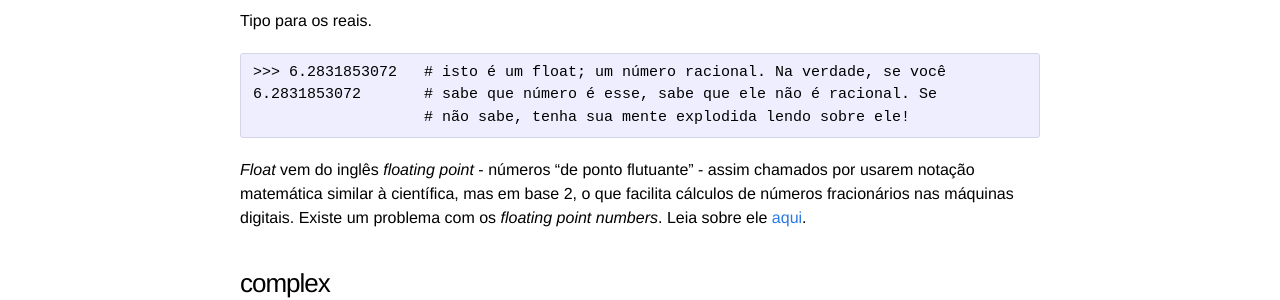
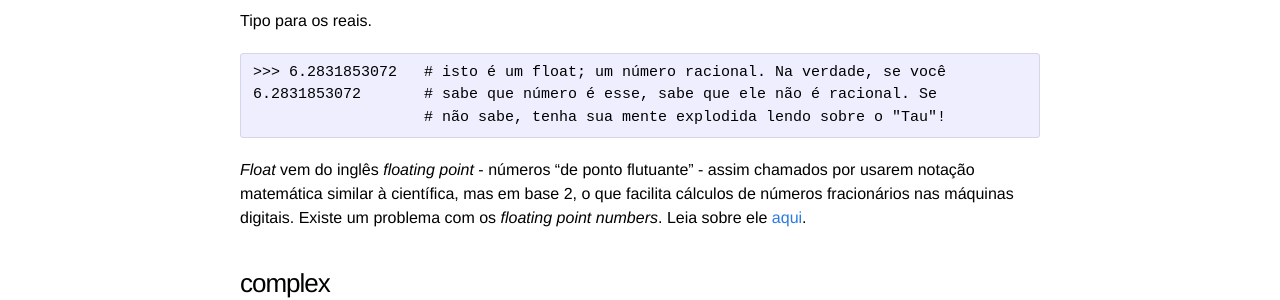
Before and after one commit to marcosrdac/marcosrdac.github.io, a Jekyll site: the page built from _posts/2015-07-14-python3-números.md, in a window 1280 px wide. Shown: the part 592-892 px from the top of the page. Built offline with Jekyll 4.4.1, drawn with Linux system fonts in a browser that asks for light colours.

Commit message:
first post. Not really like that...

```diff
--- a/_posts/2015-07-14-python3-números.md
+++ b/_posts/2015-07-14-python3-números.md
@@ -26,7 +26,7 @@
 {% highlight python3 %}
 >>> 6.2831853072   # isto é um float; um número racional. Na verdade, se você
 6.2831853072       # sabe que número é esse, sabe que ele não é racional. Se
-                   # não sabe, tenha sua mente explodida lendo sobre ele!
+                   # não sabe, tenha sua mente explodida lendo sobre o "Tau"!
 {% endhighlight %}
 
 *Float* vem do inglês *floating point* - números "de ponto flutuante" - assim chamados por usarem notação matemática similar à científica, mas em base 2, o que facilita cálculos de números fracionários nas máquinas digitais. Existe um problema com os *floating point numbers*. Leia sobre ele [aqui]({* post_url problemas-com-floating-numbers *}).
```
